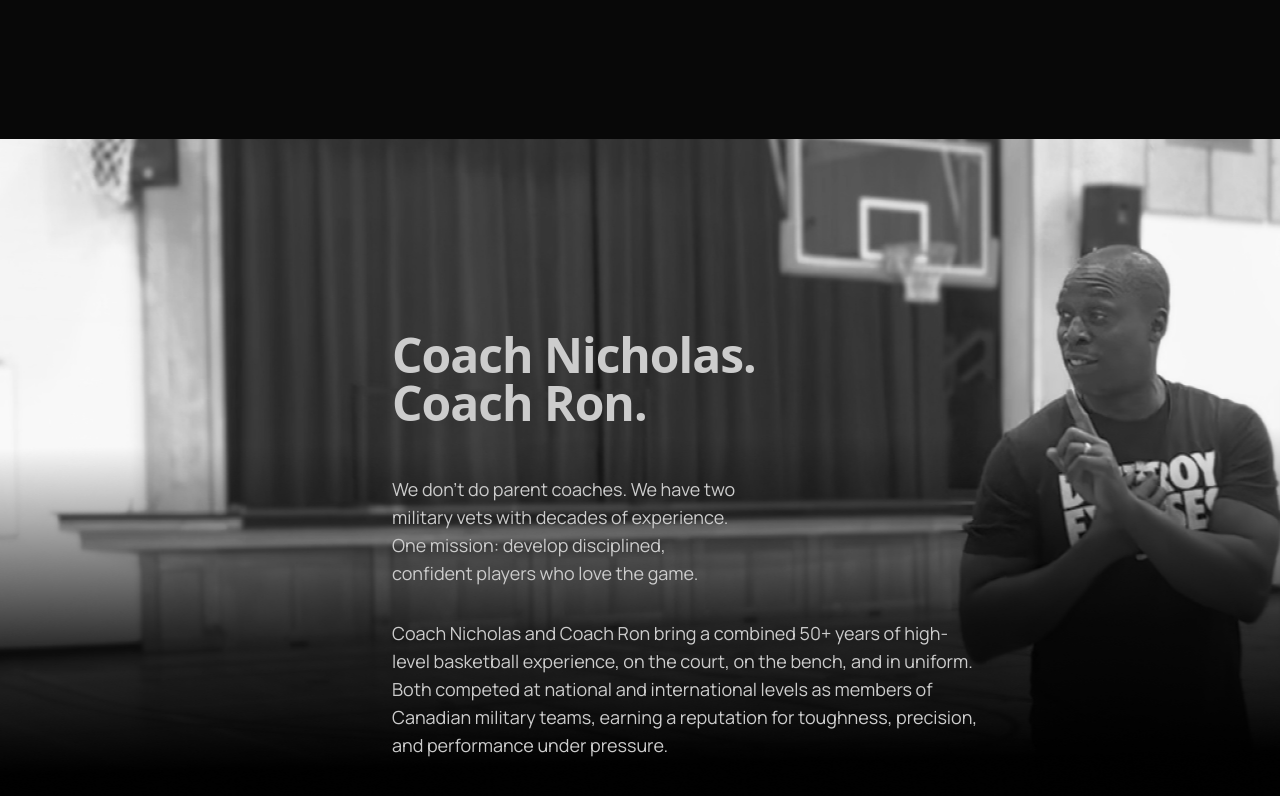
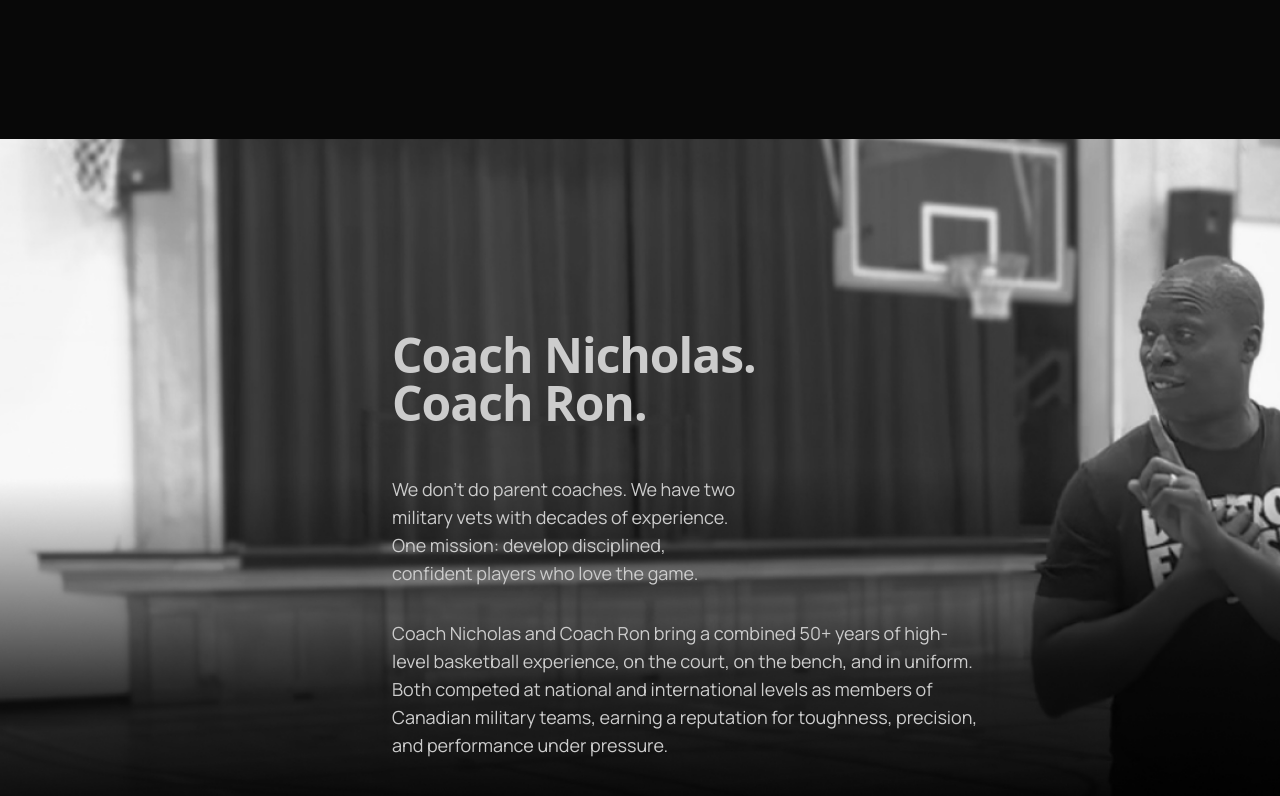
Before and after one commit to heyfarai/tryouts-next, a Next.js app: page / in a window 1280 px wide. Shown: the part 2960-3756 px from the top of the page. Built offline with nearby package versions, Linux system fonts and the light colour scheme; no server answers; a web font is replaced by a local one.

Commit message:
added bg-cover for coaches

```diff
--- a/src/app/components/CoachingSection.tsx
+++ b/src/app/components/CoachingSection.tsx
@@ -3,7 +3,7 @@ import React from "react";
 const CoachingSection = () => (
   <div
     id="coaching"
-    className="sectionCoaching bg-size-[auto_40%] md:bg-size-[auto_60%] lg:bg-size-[auto_auto] bg-position-[70%_0] md:bg-position-[20%_0]  flex flex-col items-center  lg:pt-32 pt-32"
+    className="sectionCoaching bg-size-[auto_40%] md:bg-size-[auto_60%] lg:bg-cover bg-position-[70%_0] md:bg-position-[20%_0]  flex flex-col items-center  lg:pt-32 pt-32"
   >
     <div className="sectionContent w-full lg:w-[68%] lg:ml-24 max-w-[640px] px-6 pb-48 pt-48 md:pt-16 bg-auto ">
       <h1 className="hidden alexandria font-extrabold text-4xl lg:text-5xl md:text-5xl mb-0 text-shadow-stone-400 md:text-[var(--precision-red)]">
```
